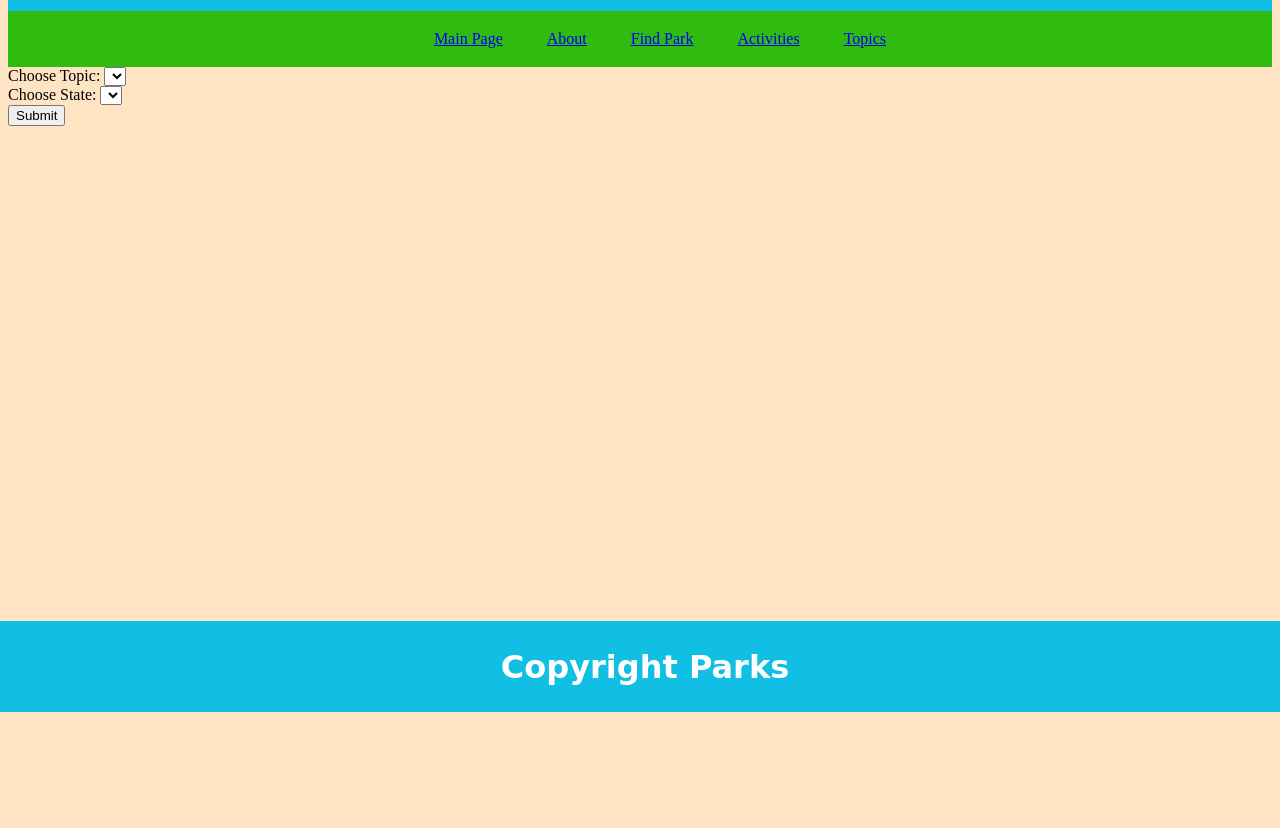
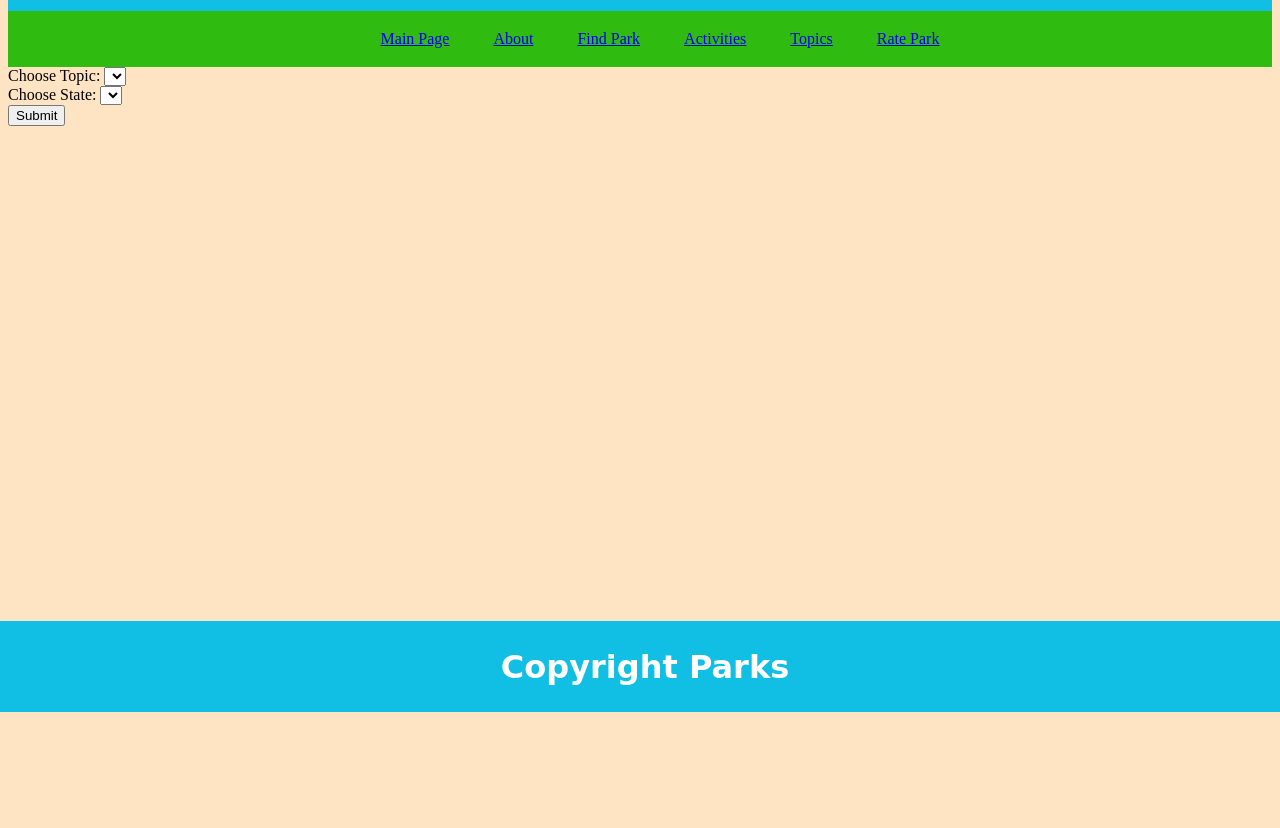
Before and after one commit to RishabhMakkar/INST377-FInalProject-NationalParks, a website: page public/FindParkByTopic.html in a window 1280 px wide. Shown: the part 88-916 px from the top of the page. Drawn offline with Linux system fonts and the light colour scheme; no server answers.

```diff
--- a/public/FindParkByTopic.html
+++ b/public/FindParkByTopic.html
@@ -18,6 +18,7 @@
             <ul><a href="FindPark.html">Find Park</a></ul>
             <ul><a href="FindParkByActivity.html">Activities</a></ul>
             <ul><a href="FindParkByTopic.html">Topics</a></ul>
+            <ul><a href="RatePark.html">Rate Park</a></ul>
         </nav>
 
 
```
